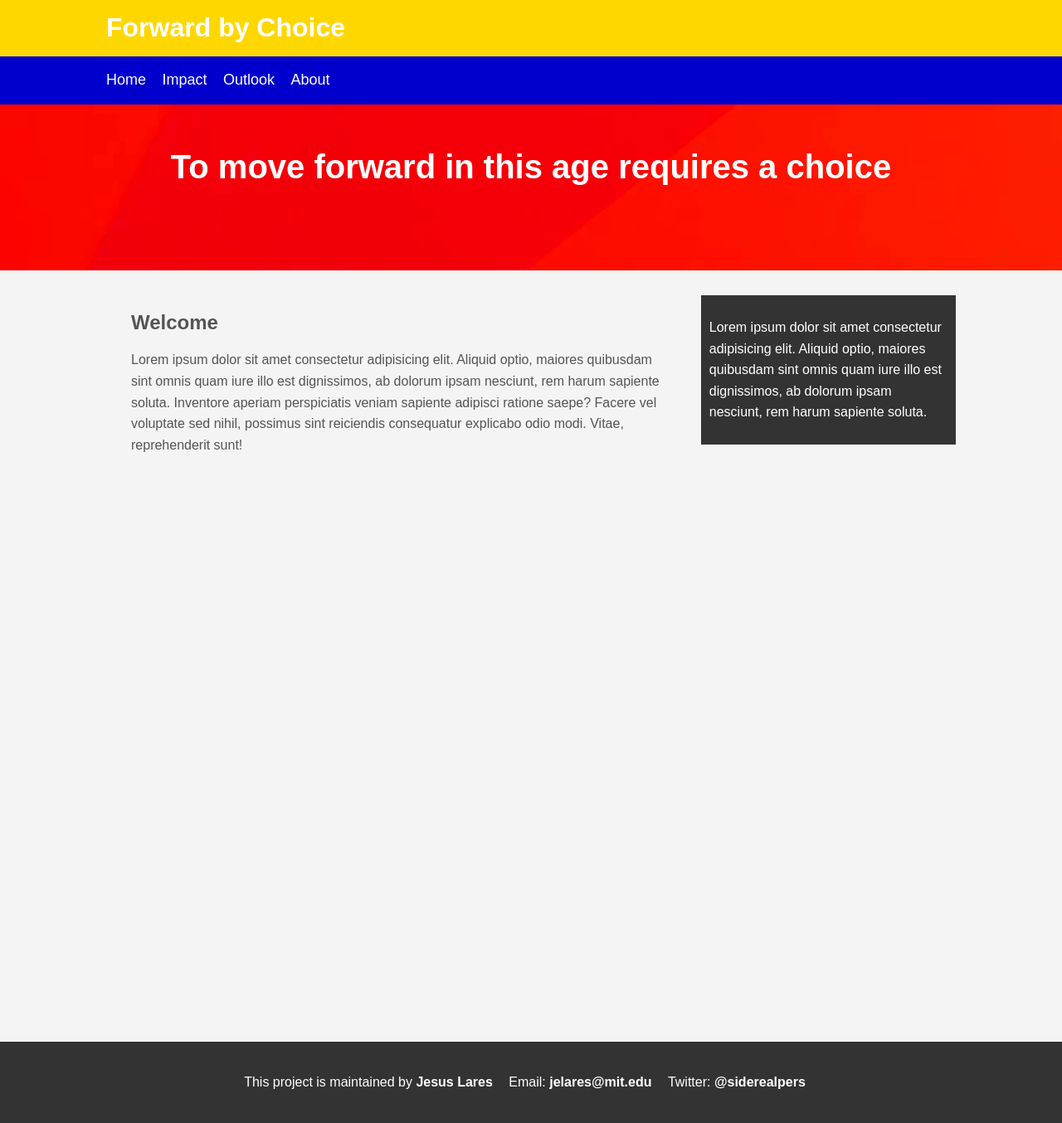
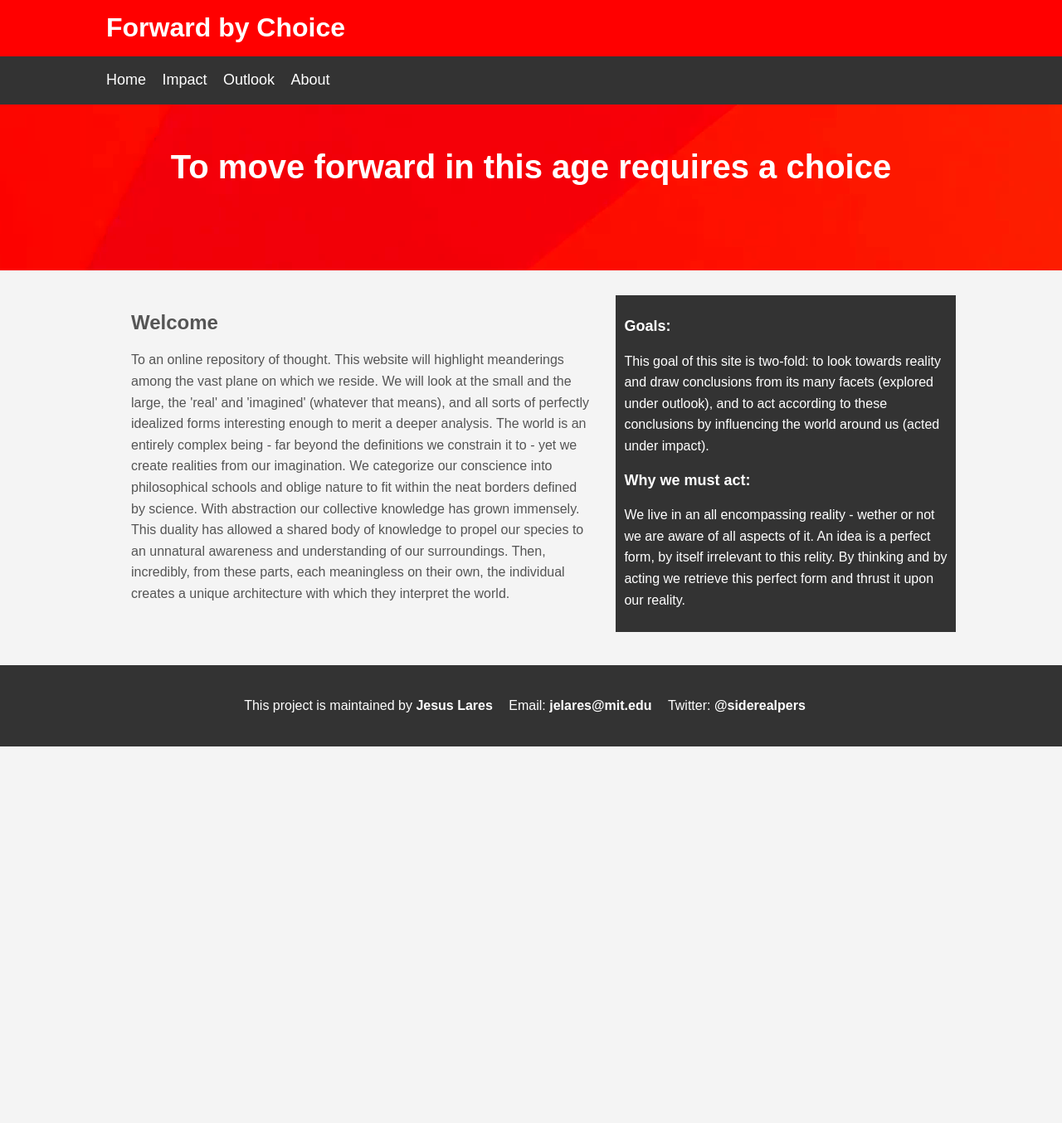
Before and after one commit to jelares/forwardbychoice, a Jekyll site: the page built from index.md, in a window 1280 px wide. Shown: the whole page at 83% size. Built offline with Jekyll 4.4.1, drawn with Linux system fonts in a browser that asks for light colours; after the commit the page ends 900 px from its top, so only the background shows below that.

Commit message:
Updated home page

```diff
--- a/_layouts/home.html
+++ b/_layouts/home.html
@@ -9,6 +9,9 @@ author: "Jesus"
     <meta charset="UTF-8">
     <meta name="viewport" content="width=device-width, initial-scale=1.0">
     <meta http-equiv="X-UA-Compatible" content="ie=edge">
+    <meta name="description" content="Awesome blog by Jesus">
+    <meta name="keywords" content="web design blog, web dev blog, Jesus Lares, Forward, Forward by, Forward by choice, choice, by choice, github, github pages">
+
     <title>Forward by Choice</title>
 
     <link rel="stylesheet" href="{{ site.baseurl }}/css/style.css">
@@ -41,10 +44,16 @@ author: "Jesus"
     <div class="container">
         <section id="main">
             <h1>Welcome</h1>
-            <p>Lorem ipsum dolor sit amet consectetur adipisicing elit. Aliquid optio, maiores quibusdam sint omnis quam iure illo est dignissimos, ab dolorum ipsam nesciunt, rem harum sapiente soluta. Inventore aperiam perspiciatis veniam sapiente adipisci ratione saepe? Facere vel voluptate sed nihil, possimus sint reiciendis consequatur explicabo odio modi. Vitae, reprehenderit sunt!</p>
+            <p>To an online repository of thought. This website will highlight meanderings among the vast plane on which we reside. We will look at the small and the large, the 'real' and 'imagined' (whatever that means), and all sorts of perfectly idealized forms interesting enough to merit a deeper analysis. The world is an entirely complex being - far beyond the definitions we constrain it to - yet we create realities from our imagination. We categorize our conscience into philosophical schools and oblige nature to fit within the neat borders defined by science. With abstraction our collective knowledge has grown immensely. This duality has allowed a shared body of knowledge to propel our species to an unnatural awareness and understanding of our surroundings. Then, incredibly, from these parts, each meaningless on their own, the individual creates a unique architecture with which they interpret the world. </p>
         </section>
         <aside id="sidebar">
-                <p>Lorem ipsum dolor sit amet consectetur adipisicing elit. Aliquid optio, maiores quibusdam sint omnis quam iure illo est dignissimos, ab dolorum ipsam nesciunt, rem harum sapiente soluta.</p>
+                <h1>Goals:</h1>
+
+                <p>This goal of this site is two-fold: to look towards reality and draw conclusions from its many facets (explored under outlook), and to act according to these conclusions by influencing the world around us (acted under impact).</p>
+
+                <h1>Why we must act:</h1>
+
+                <p>We live in an all encompassing reality - wether or not we are aware of all aspects of it. An idea is a perfect form, by itself irrelevant to this relity. By thinking and by acting we retrieve this perfect form and thrust it upon our reality.</p>
         </aside>
     </div>
 
--- a/css/style.css
+++ b/css/style.css
@@ -14,12 +14,12 @@ body{
 }
 
 #main-header{
-    background-color:#FFD700;
+    background-color:red;
     color:#fff;
 }
 
 #navbar{
-    background-color:#0000CD;
+    background-color:#333;
     color:#fff;
 }
 
@@ -60,19 +60,23 @@ body{
 
 #main{
     float:left;
-    width:70%;
+    width:60%;
     padding:0 30px;
-    min-height:calc(100vh - 40px);
     box-sizing:border-box;
 }
 
 #sidebar{
     float:right;
-    width:30%;
+    width:40%;
     background:#333;
     color:#fff;
     padding:10px;
     box-sizing: border-box;
+}
+
+#sidebar h1{
+    font-size:18px;
+    font-weight:bold;
 }
 
 #main-footer{
```
